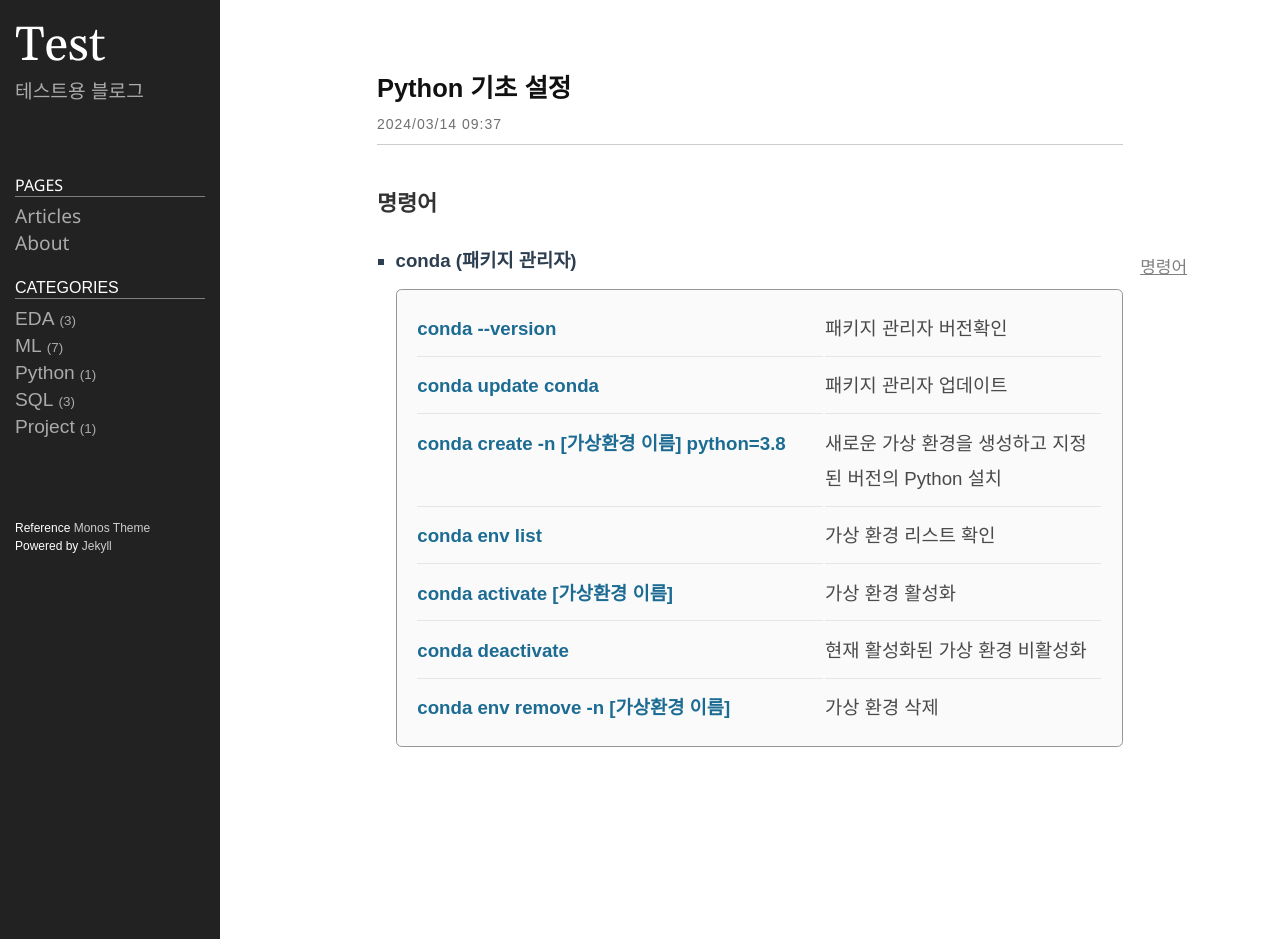
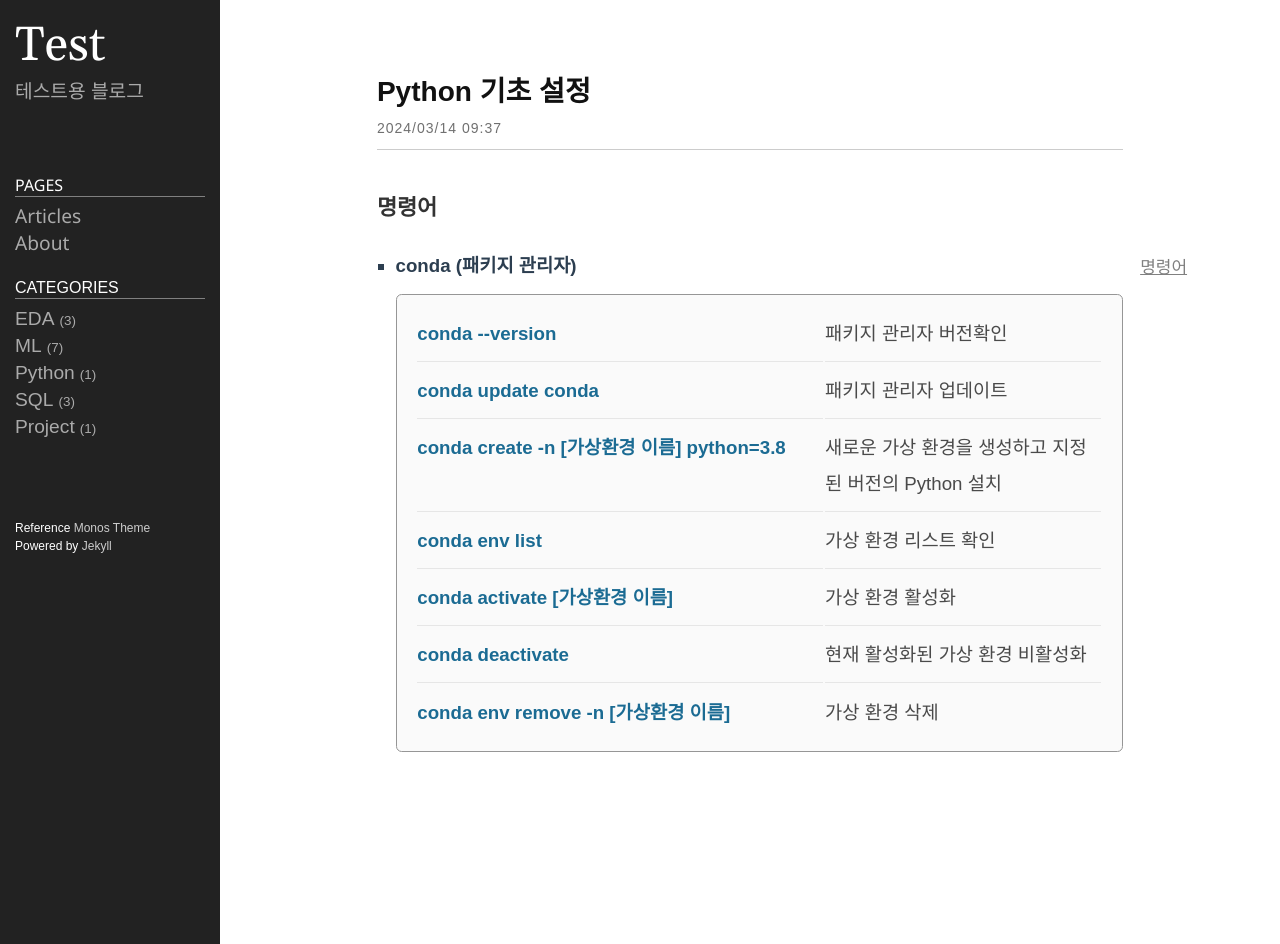
Before and after one commit to DuDuDat/DuDuDat.github.io, a Jekyll site: the page built from _Python/2024-03-14-python-setting.md, in a window 1280 px wide. Built offline with Jekyll 4.4.1, drawn with Linux system fonts in a browser that asks for light colours; nearby versions of some CDN libraries; some web fonts are replaced.

Commit message:
글씨 크기 및 색상 변경

```diff
--- a/public/css/style.css
+++ b/public/css/style.css
@@ -492,8 +492,9 @@
 
 .post-title {
 	position: relative;
-	color:#292929;
-	font-weight: bold;
+	color: #000033;
+	font-weight: 800;
+	font-size: 1.2em;
 }
 
 .post-list-item:hover .post-title {
@@ -646,6 +647,7 @@
 }
 .custom-post-title {
 	padding: 1.2em 0 0;
+	font-size: 1.1em;
 }
 
 .custom-category-header {
@@ -703,3 +705,7 @@
 	width: fit-content;
 	background: rgba(173, 216, 230, 0.2);
 }
+
+[id^="category-name-"] {
+	font-size: 1.25em;
+}
```
